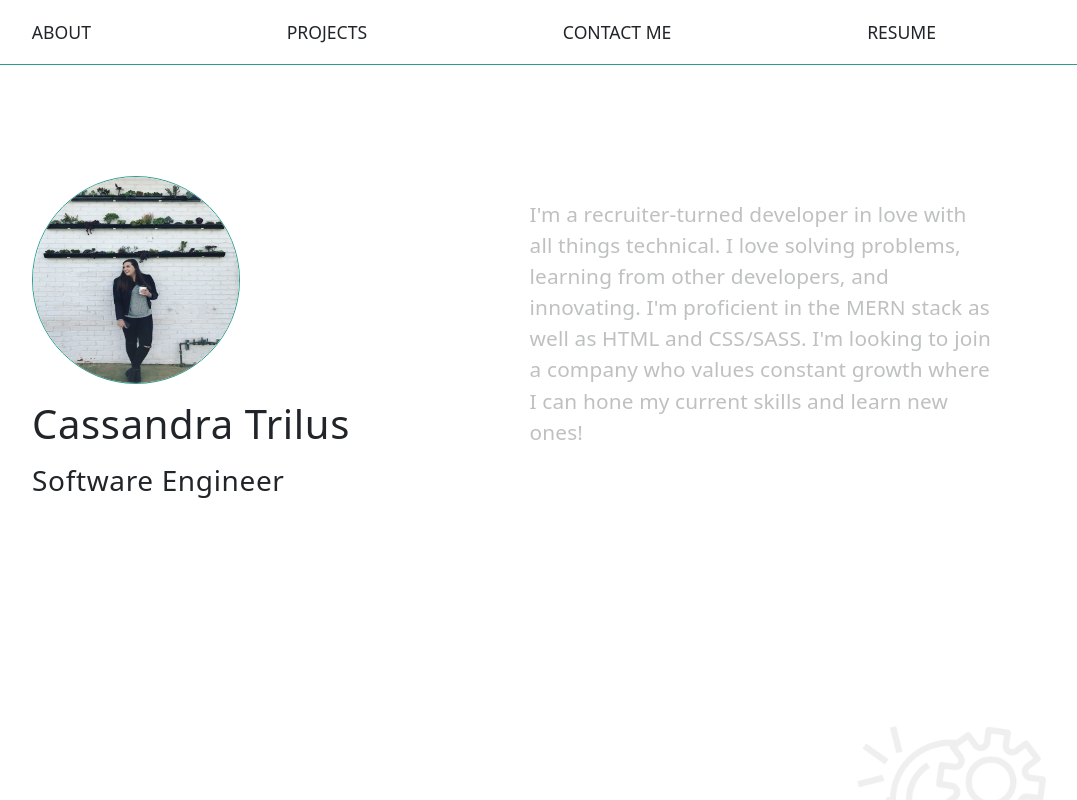
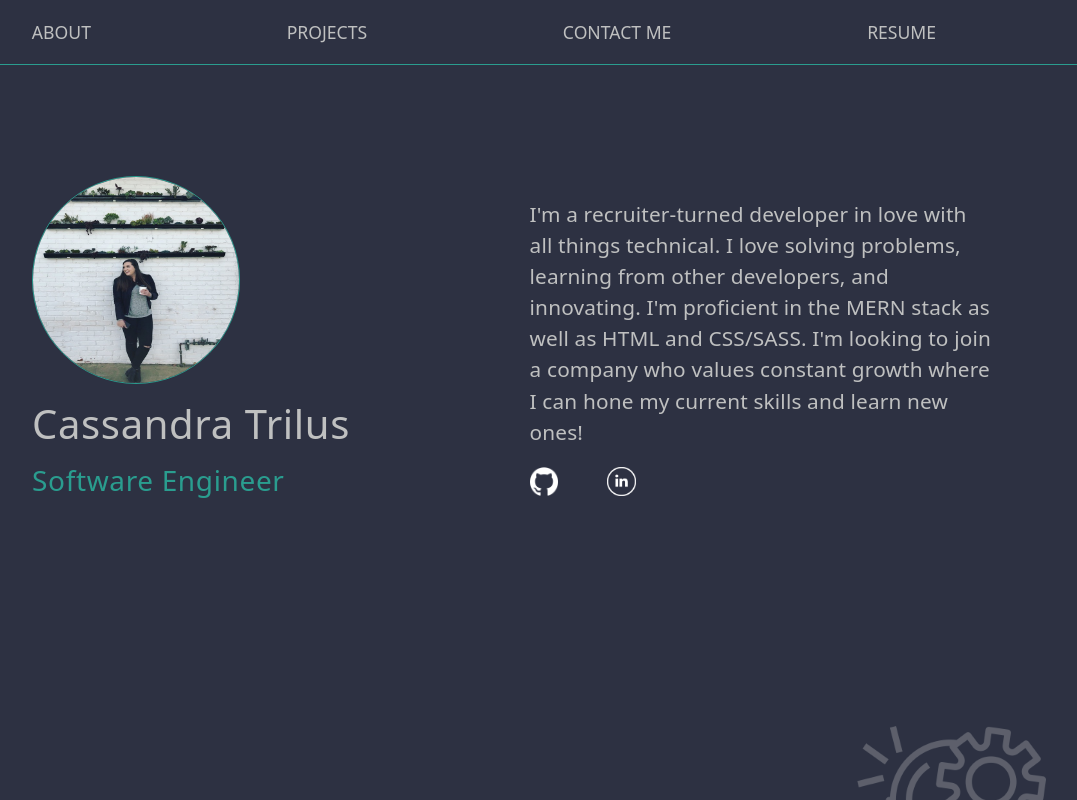
Before and after one commit to CassandraTrilus/ct-portfolio-1, a React (Create React App) app: page / in a window 1280 px wide. Shown: the top 800 px of the page, without its empty margins (164-1241 px from the left). Built offline with nearby package versions, Linux system fonts and the light colour scheme.

Commit message:
corrected background gradient

```diff
--- a/src/index.css
+++ b/src/index.css
@@ -7,6 +7,11 @@ body {
   -moz-osx-font-smoothing: grayscale;
 }
 
+*{
+  background-color: rgb(45, 49, 66);
+  color: rgb(191, 192, 192);
+}
+
 code {
   font-family: source-code-pro, Menlo, Monaco, Consolas, 'Courier New',
     monospace;
```
Also changed, not shown: package.json (+7 -0 lines), 1 other file (tests, documents, lock files or other folders).
